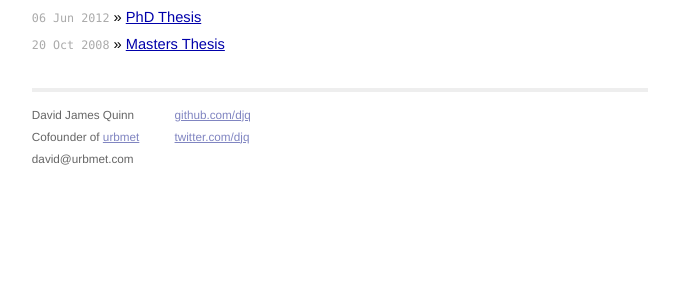
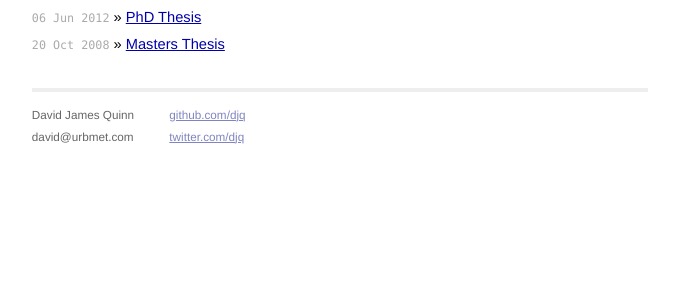
Before and after one commit to djq/djq.github.com, a Jekyll site: the page built from index.html, in a window 1280 px wide. Shown: the part 559-859 px from the top of the page, without its empty margins (300-980 px from the left). Built offline with Jekyll 4.4.1, drawn with Linux system fonts in a browser that asks for light colours; Markdown is read by kramdown in place of the engine named in the settings.

Commit message:
revised intro

```diff
--- a/_layouts/default.html
+++ b/_layouts/default.html
@@ -37,7 +37,6 @@ var WRInitTime=(new Date()).getTime();
     <div class="contact">
       <p>
         David James Quinn<br />
-        Cofounder of <a href="http://urbmet.com/">urbmet</a><br />
         david@urbmet.com
       </p>
     </div>
```
